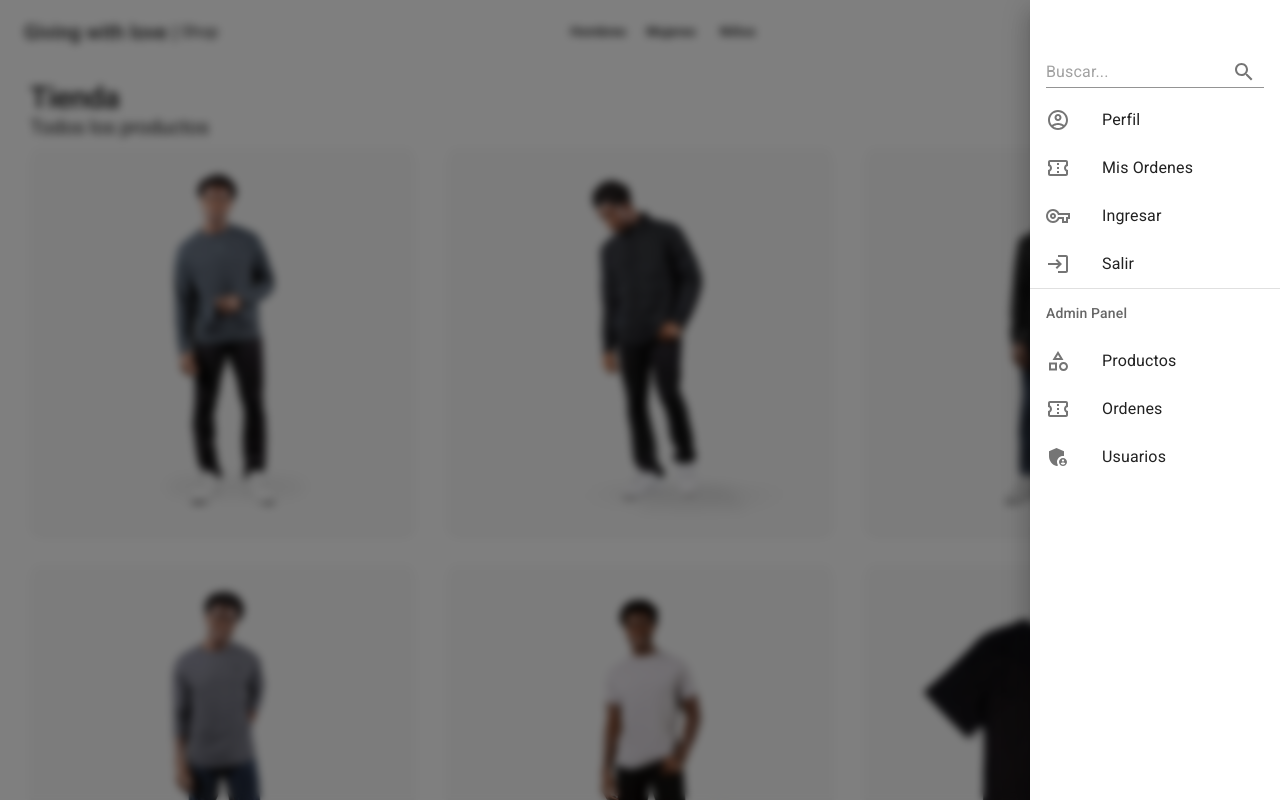
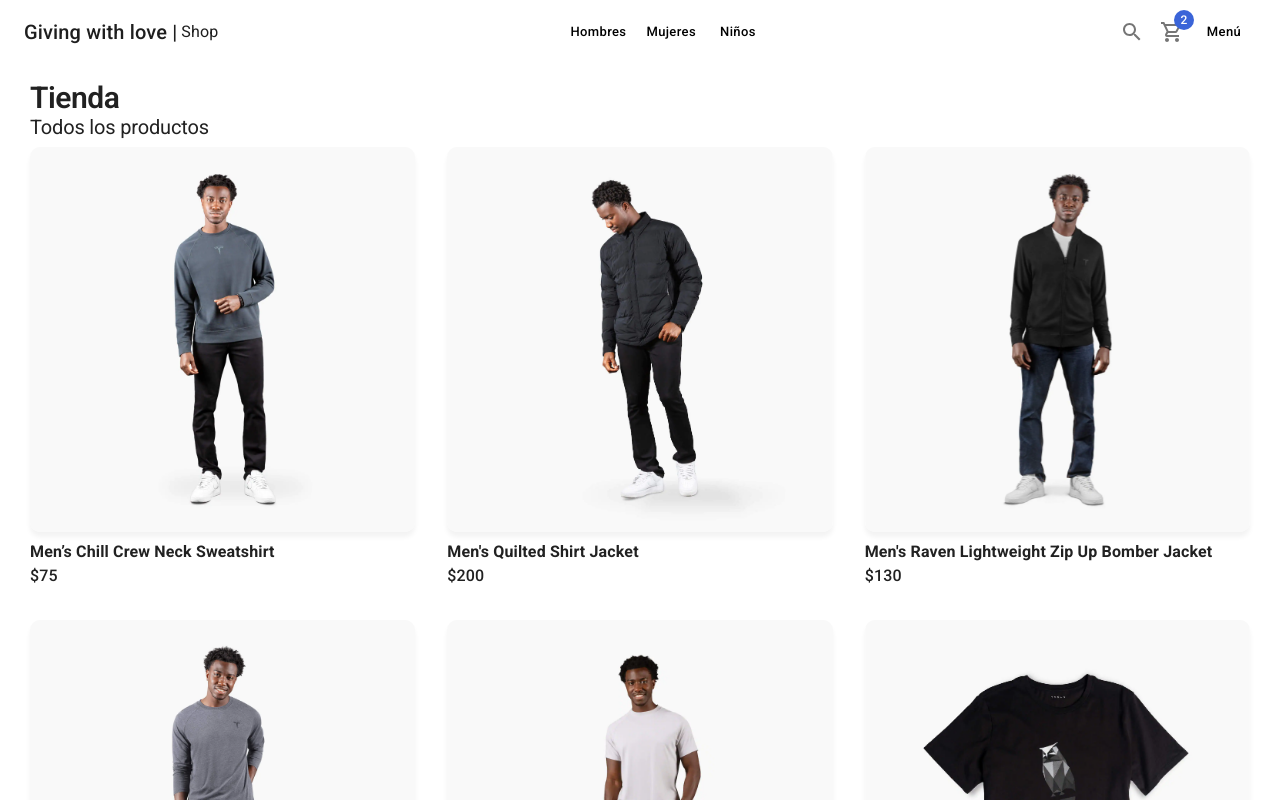
Before and after one commit to Santiago1023/giving-with-love, a Next.js app: page / in a window 1280 px wide. Shown: the top 800 px of the page. Built offline with nearby package versions, Linux system fonts and the light colour scheme.

Commit message:
It add productList y productCard

```diff
--- /dev/null
+++ b/components/products/ProductCard.tsx
@@ -0,0 +1,36 @@
+import { IProduct } from '@/interfaces'
+import { Box, Card, CardActionArea, CardMedia, Grid, Typography } from '@mui/material'
+import { FC, useMemo, useState } from 'react'
+
+interface Props {
+    product: IProduct;
+}
+const ProductCard: FC<Props> = ({product}) => {
+    const [isHovered, setIsHovered] = useState(false);
+
+    const productImage = useMemo(() => {
+        return isHovered ? `products/${product.images[1]}` : `products/${product.images[0]}`
+    }, [isHovered, product.images])
+
+  return (
+    <Grid item xs={6} sm={4} key={product.slug} onMouseEnter={ () => setIsHovered(true)} onMouseLeave= { () => setIsHovered(false)}>
+        <Card>
+            <CardActionArea>
+                <CardMedia
+                    component='img'
+                    className='fadeIn'
+                    image={productImage}
+                    alt={product.title}
+                />
+            </CardActionArea>
+        </Card>
+
+        <Box sx={{ mt: 1}} className='fadeIn'>
+            <Typography fontWeight={700}>{product.title}</Typography>
+            <Typography fontWeight={500}>{`$${product.price}`}</Typography>
+        </Box>
+    </Grid>
+  )
+}
+
+export default ProductCard
--- /dev/null
+++ b/components/products/ProductList.tsx
@@ -0,0 +1,22 @@
+import { IProduct } from "@/interfaces"
+import { Grid } from "@mui/material"
+import { FC } from "react"
+import ProductCard from "./ProductCard";
+
+
+interface Props {
+    products: IProduct[];
+}
+const ProductList: FC<Props> = ({products}) => {
+  return (
+    <Grid container spacing={4}>
+        {
+            products.map(product => (
+                <ProductCard product={product} key={product.slug}/>
+            ))
+        }
+    </Grid>
+  )
+}
+
+export default ProductList
--- /dev/null
+++ b/components/products/index.ts
@@ -0,0 +1,3 @@
+
+export * from './ProductList';
+export * from './ProductCard';
--- a/components/ui/SideMenu.tsx
+++ b/components/ui/SideMenu.tsx
@@ -5,7 +5,7 @@
 export const SideMenu = () => {
   return (
     <Drawer
-        open={ true }
+        open={ false }
         anchor='right'
         sx={{ backdropFilter: 'blur(4px)', transition: 'all 0.5s ease-out' }}
     >
--- /dev/null
+++ b/interfaces/index.ts
@@ -0,0 +1,2 @@
+
+export * from './products';
--- a/pages/index.tsx
+++ b/pages/index.tsx
@@ -1,7 +1,8 @@
 import { NextPage } from 'next'
 import ShopLayout from '@/components/layouts/ShopLayout'
-import { Card, CardActionArea, CardMedia, Grid, Typography } from '@mui/material'
+import { Typography } from '@mui/material'
 import { initialData } from '@/database/products'
+import ProductList from '@/components/products/ProductList'
 
 
 const Home: NextPage = () => {
@@ -10,24 +11,7 @@
       <Typography variant='h1' component='h1'>Tienda</Typography>
       <Typography variant='h2' sx={{mb:1}}>Todos los productos</Typography>
 
-      <Grid container spacing={4}>
-        {
-          initialData.products.map(product => (
-            <Grid item xs={6} sm={4} key={product.slug}>
-              <Card>
-                <CardActionArea>
-                  <CardMedia
-                    component='img'
-                    image={`products/${product.images[0]}`}
-                    alt={product.title}
-                  />
-                </CardActionArea>
-              </Card>
-            </Grid>
-          ))
-
-        }
-      </Grid>
+      <ProductList products={ initialData.products as any}/>
     </ShopLayout>
   )
 }
```
Also changed, not shown: interfaces/products.ts (added, +15 -0 lines).
